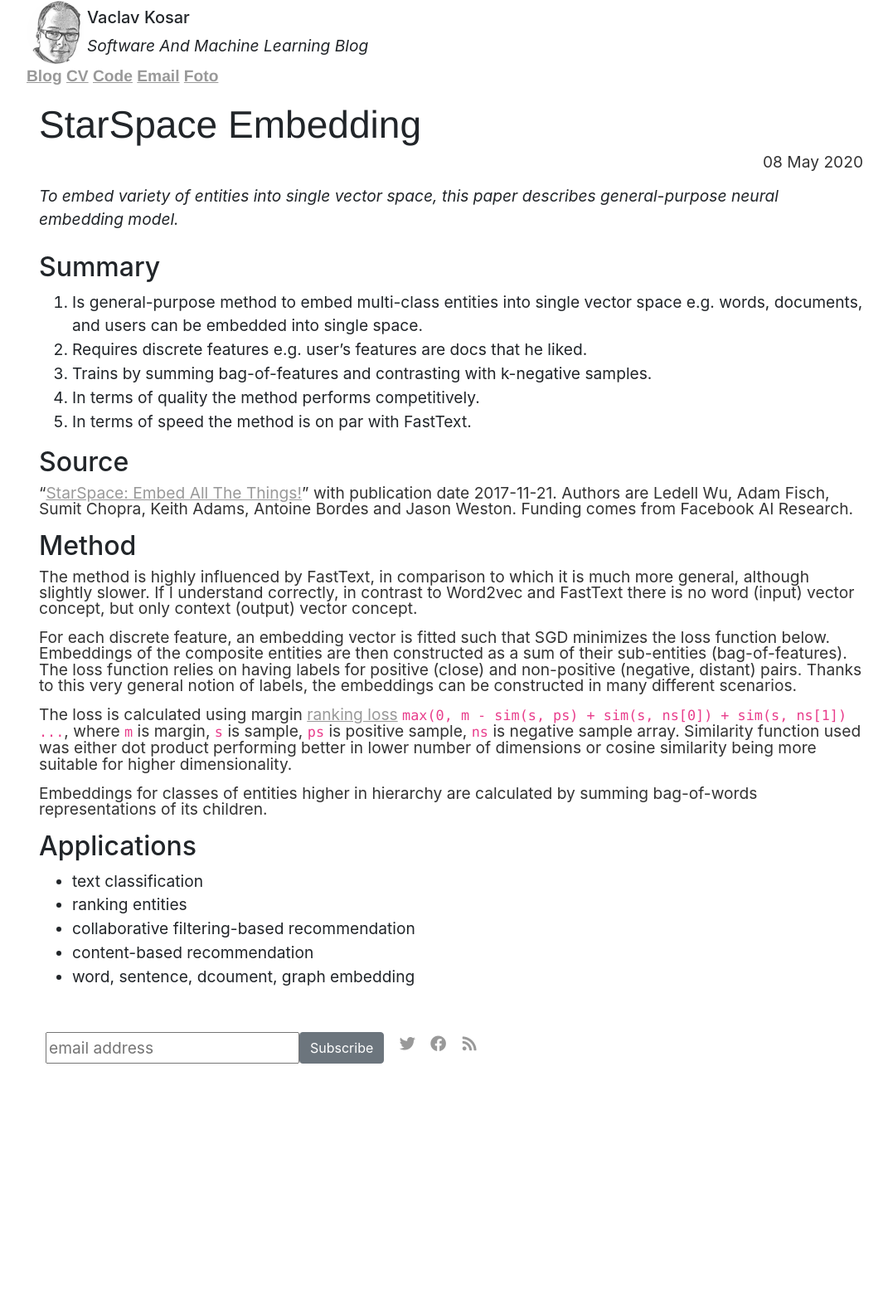
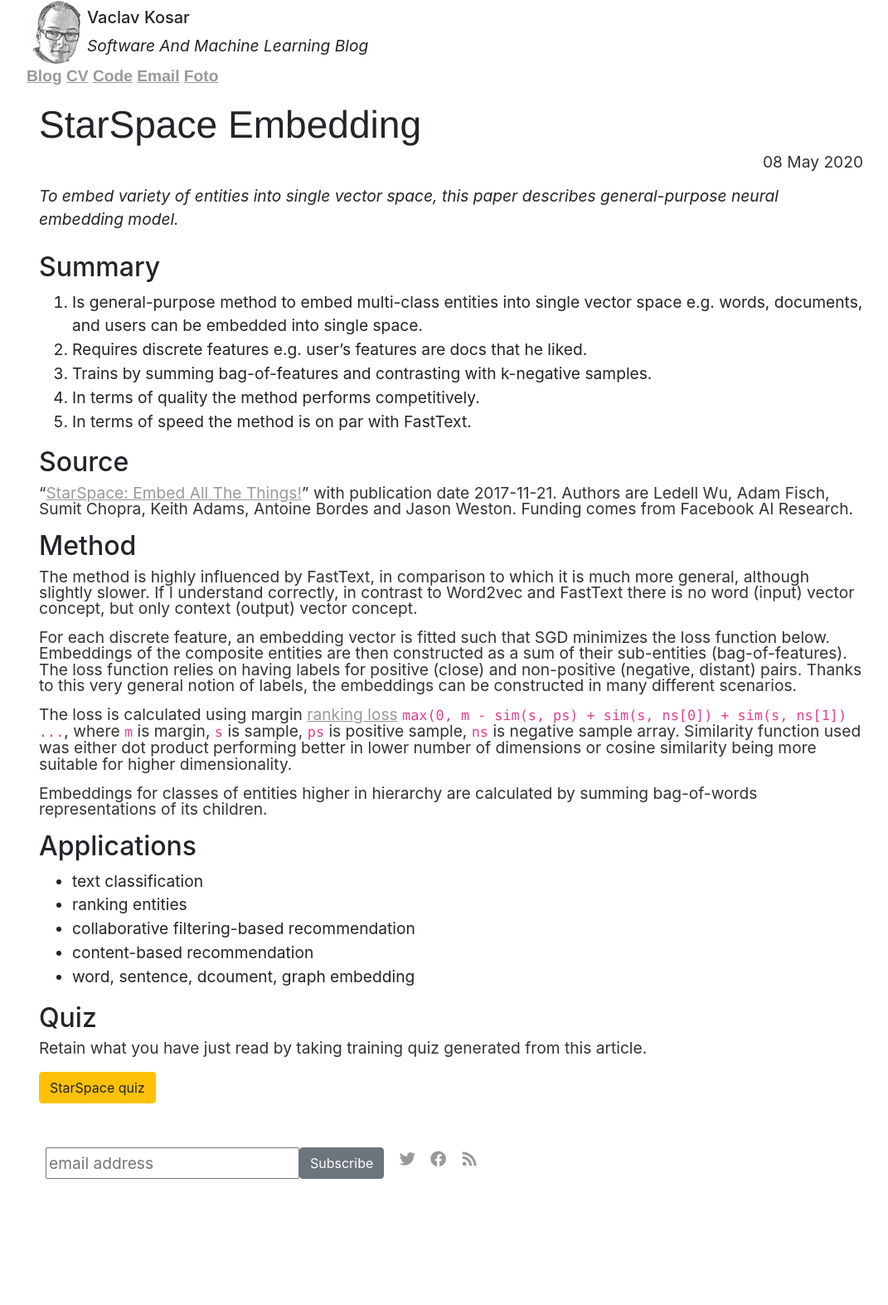
Before and after one commit to vackosar/vackosar.github.io, a Jekyll site: the page built from _posts/2020-05-08-starspace-embedding.md, in a window 1280 px wide. Shown: the whole page at 83% size, without its empty margins (96-1167 px from the left). Built offline with Jekyll 4.4.1, drawn with Linux system fonts in a browser that asks for light colours; nearby versions of some CDN libraries; library files that are not in the unit come from our copies; comment, search, counter and statistics services are not loaded; before the commit the page ends 1434 px from its top, so only the background shows below that.

Commit message:
starspace quiz

```diff
--- a/_posts/2020-05-08-starspace-embedding.md
+++ b/_posts/2020-05-08-starspace-embedding.md
@@ -45,3 +45,9 @@ Embeddings for classes of entities higher in hierarchy are calculated by summing
 - collaborative filtering-based recommendation
 - content-based recommendation
 - word, sentence, dcoument, graph embedding
+
+## Quiz
+
+Retain what you have just read by taking training quiz generated from this article.<br>
+<br>
+<button type="button" class="btn btn-warning" onclick="window.location = 'https://quizrecall.com/study/public-test?store_id=d0dfd88a-4712-42a6-bec3-68c86133d1ce'">StarSpace quiz</button>
```
